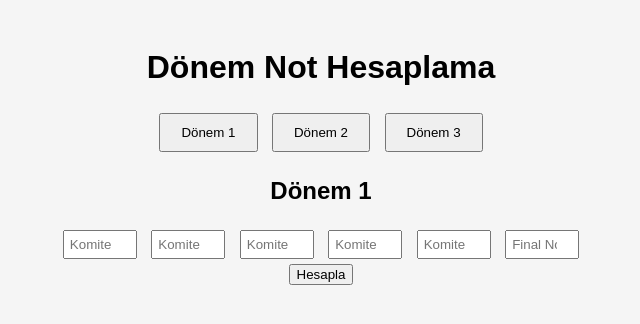
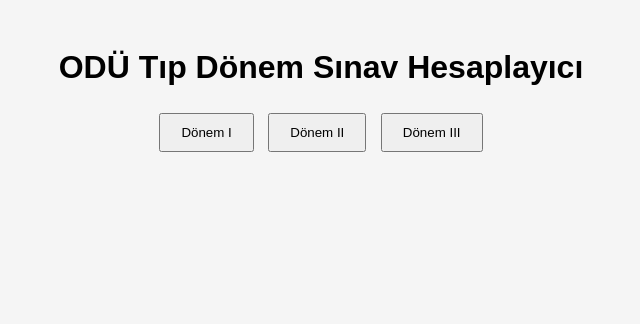
Before and after one commit to tarik55060/not-hesaplama, a plain HTML site: page index.html in a window 1280 px wide. Shown: the whole page, without its empty margins (319-959 px from the left). Drawn offline with nearby package versions, Linux system fonts and the light colour scheme.

Commit message:
Update index.html
Geri yükledim masaüstüsünden

```diff
--- a/index.html
+++ b/index.html
@@ -1,73 +1,37 @@
 <!DOCTYPE html>
 <html lang="tr">
 <head>
-  <meta charset="UTF-8" />
-  <meta name="viewport" content="width=device-width, initial-scale=1" />
-  <title>Dönem Not Hesaplama</title>
-  <link rel="stylesheet" href="style.css" />
-  <script src="https://cdn.jsdelivr.net/npm/canvas-confetti@1.6.0/dist/confetti.browser.min.js"></script>
+  <meta charset="UTF-8">
+  <title>ODÜ Tıp Not Hesaplama</title>
+  <link rel="stylesheet" href="style.css">
 </head>
 <body>
-  <h1>Dönem Not Hesaplama</h1>
-
+  <h1>ODÜ Tıp Dönem Sınav Hesaplayıcı</h1>
   <div class="tabs">
-    <button data-section="donem1">Dönem 1</button>
-    <button data-section="donem2">Dönem 2</button>
-    <button data-section="donem3">Dönem 3</button>
-
+    <button onclick="showTab('donem1')">Dönem I</button>
+    <button onclick="showTab('donem2')">Dönem II</button>
+    <button onclick="showTab('donem3')">Dönem III</button>
   </div>
 
-  <!-- Dönem 1 (5 komite) -->
-  <div id="donem1" class="tab-content active">
-    <h2>Dönem 1</h2>
-    <div class="inputs">
-      <input type="number" id="donem1k1" placeholder="Komite 1" min="0" max="100" />
-      <input type="number" id="donem1k2" placeholder="Komite 2" min="0" max="100" />
-      <input type="number" id="donem1k3" placeholder="Komite 3" min="0" max="100" />
-      <input type="number" id="donem1k4" placeholder="Komite 4" min="0" max="100" />
-      <input type="number" id="donem1k5" placeholder="Komite 5" min="0" max="100" />
-      <input type="number" id="donem1final" placeholder="Final Notu" min="0" max="100" step="0.5" />
-    </div>
-    <button onclick="calculate('donem1',5)">Hesapla</button>
-    <div id="donem1result" class="result"></div>
-    <img id="donem1image" class="kutlama-resmi" style="display:none; max-width: 300px; margin-top: 10px;" />
-
+  <div id="donem1" class="tab-content">
+    <h2>Dönem I</h2>
+    <div class="inputs" id="inputs1"></div>
+    <button onclick="hesapla(1, 5)">Hesapla</button>
+    <div id="sonuc1" class="result"></div>
   </div>
 
-  <!-- Dönem 2 (6 komite) -->
   <div id="donem2" class="tab-content">
-    <h2>Dönem 2</h2>
-    <div class="inputs">
-      <input type="number" id="donem2k1" placeholder="Komite 1" min="0" max="100" />
-      <input type="number" id="donem2k2" placeholder="Komite 2" min="0" max="100" />
-      <input type="number" id="donem2k3" placeholder="Komite 3" min="0" max="100" />
-      <input type="number" id="donem2k4" placeholder="Komite 4" min="0" max="100" />
-      <input type="number" id="donem2k5" placeholder="Komite 5" min="0" max="100" />
-      <input type="number" id="donem2k6" placeholder="Komite 6" min="0" max="100" />
-      <input type="number" id="donem2final" placeholder="Final Notu" min="0" max="100" step="0.5" />
-    </div>
-    <button onclick="calculate('donem2',6)">Hesapla</button>
-    <div id="donem2result" class="result"></div>
-    <img id="donem2image" class="kutlama-resmi" style="display:none; max-width: 300px; margin-top: 10px;" />
-
+    <h2>Dönem II</h2>
+    <div class="inputs" id="inputs2"></div>
+    <button onclick="hesapla(2, 6)">Hesapla</button>
+    <div id="sonuc2" class="result"></div>
   </div>
 
-  <!-- Dönem 3 (6 komite) -->
   <div id="donem3" class="tab-content">
-    <h2>Dönem 3</h2>
-    <div class="inputs">
-      <input type="number" id="donem3k1" placeholder="Komite 1" min="0" max="100" />
-      <input type="number" id="donem3k2" placeholder="Komite 2" min="0" max="100" />
-      <input type="number" id="donem3k3" placeholder="Komite 3" min="0" max="100" />
-      <input type="number" id="donem3k4" placeholder="Komite 4" min="0" max="100" />
-      <input type="number" id="donem3k5" placeholder="Komite 5" min="0" max="100" />
-      <input type="number" id="donem3k6" placeholder="Komite 6" min="0" max="100" />
-      <input type="number" id="donem3final" placeholder="Final Notu" min="0" max="100" step="0.5" />
-    </div>
-    <button onclick="calculate('donem3',6)">Hesapla</button>
-    <div id="donem3result" class="result"></div>
-    <img id="donem3image" class="kutlama-resmi" style="display:none; max-width: 300px; margin-top: 10px;" />
-
+    <h2>Dönem III</h2>
+    <div class="inputs" id="inputs3"></div>
+    <button onclick="hesapla(3, 6)">Hesapla</button>
+    <div id="sonuc3" class="result"></div>
   </div>
 
   <script src="script.js"></script>
```
